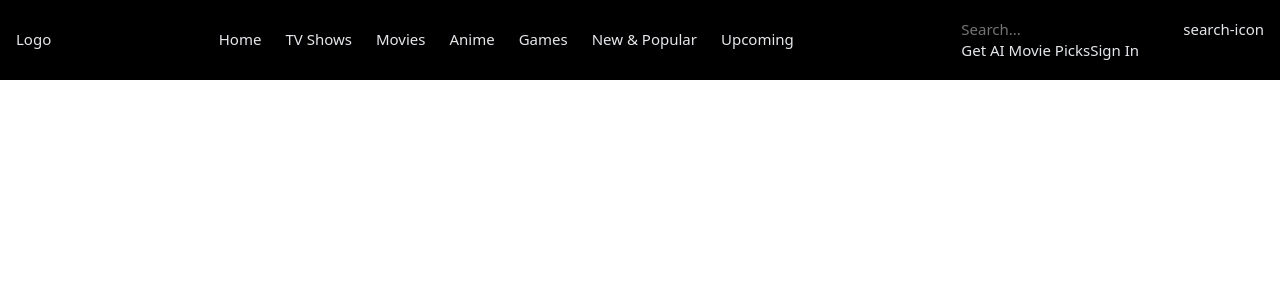
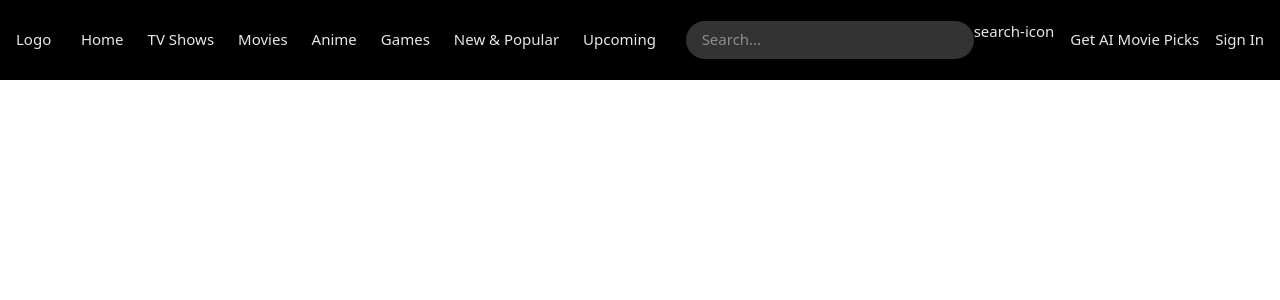
Before and after one commit to imrg1999/Final-Project---Movie-Streaming-site-clone, a React (Vite) app in the folder movie/: page / in a window 1280 px wide. Shown: the top 300 px of the page. Built offline with nearby package versions, Linux system fonts and the light colour scheme.

Commit message:
styling updated

```diff
--- a/movie/src/Components/Navbar.jsx
+++ b/movie/src/Components/Navbar.jsx
@@ -6,18 +6,19 @@ const Navbar = () => {
     h-20 text-sm md:text-[15px] font-medium text-nowrap'>
         <label> Logo </label>
         <ul className='hidden xl:flex gap-6'>
-            <li>Home</li>
-            <li>TV Shows</li>
-            <li>Movies</li>
-            <li>Anime</li>
-            <li>Games</li>
-            <li>New & Popular</li>
-            <li>Upcoming</li>
+            <li className='cursor-pointer hover:text-[#e50914]'>Home</li>
+            <li className='cursor-pointer hover:text-[#e50914]'>TV Shows</li>
+            <li className='cursor-pointer hover:text-[#e50914]'>Movies</li>
+            <li className='cursor-pointer hover:text-[#e50914]'>Anime</li>
+            <li className='cursor-pointer hover:text-[#e50914]'>Games</li>
+            <li className='cursor-pointer hover:text-[#e50914]'>New & Popular</li>
+            <li className='cursor-pointer hover:text-[#e50914]'>Upcoming</li>
         </ul>
 
-        <div>
-            <div>
-                <input type="text" placeholder='Search...'/>
+        <div className='flex items-center gap-4 relative'>
+            <div className='relative hidden md:inline-flex'>
+                <input type="text" placeholder='Search...' className='bg-[#333333] px-4 py-2
+                rounded-full min-w-72 pr-10 outline-none'/>
                 search-icon
             </div>
 
```
